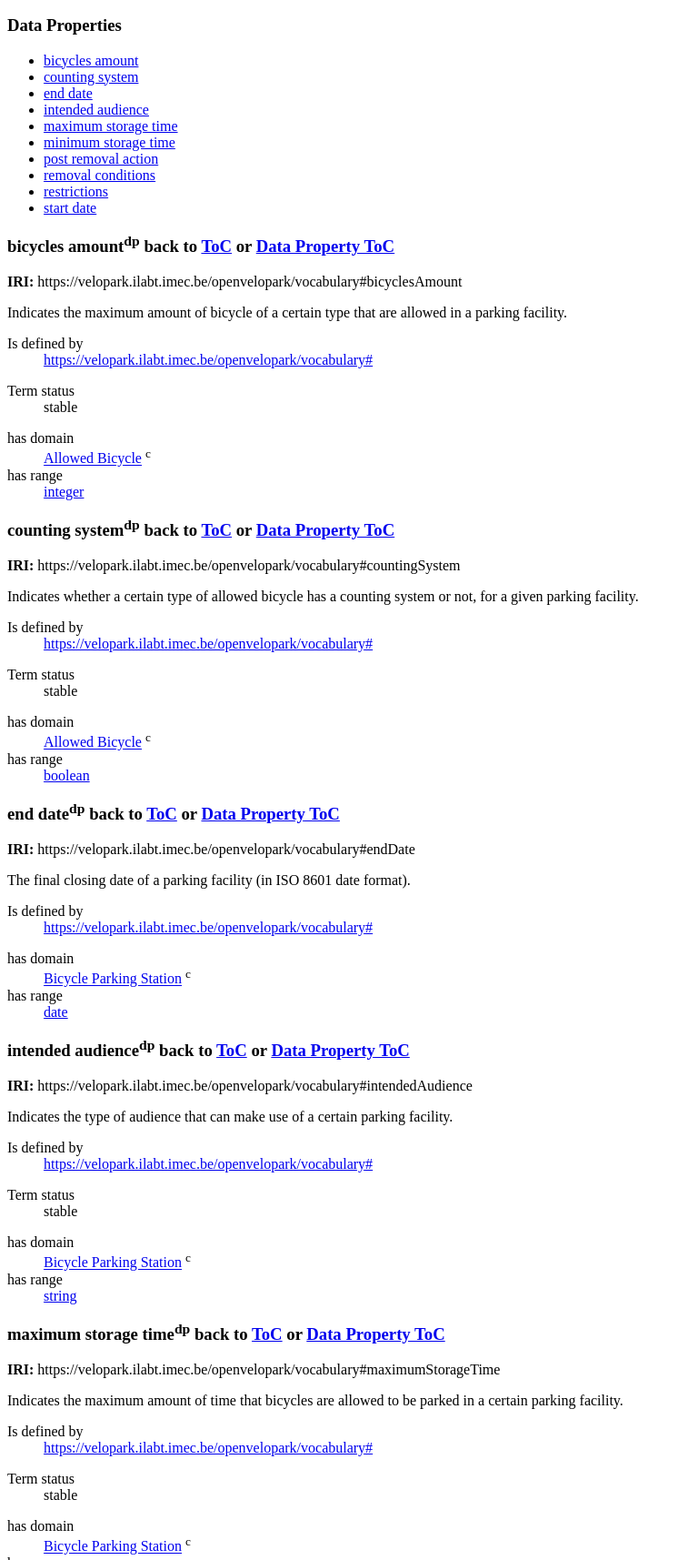
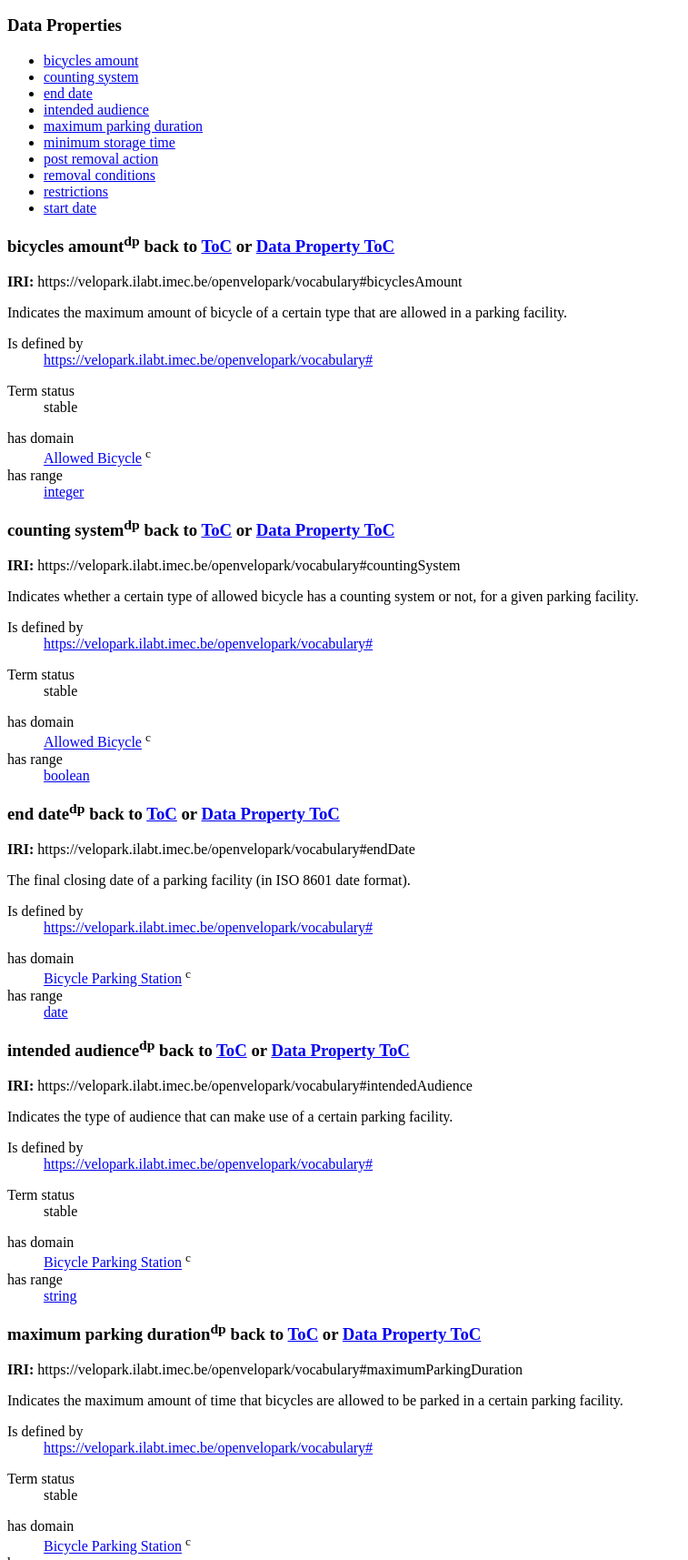
Before and after one commit to julianrojas87/openvelopark-vocabulary, a website: page openvelopark/sections/crossref-en.html in a window 1280 px wide. Shown: the part 2240-3955 px from the top of the page at 91% size, without its empty margins (0-757 px from the left). Drawn offline with Linux system fonts and the light colour scheme.

Commit message:
Change maximumStorageTime for maximumParkingDuration

```diff
--- a/openvelopark/sections/crossref-en.html
+++ b/openvelopark/sections/crossref-en.html
@@ -295,8 +295,8 @@ This section provides details for each class and property defined by Open Velopa
             title="https://velopark.ilabt.imec.be/openvelopark/vocabulary#intendedAudience">intended audience</a>
       </li>
       <li>
-         <a href="#https://velopark.ilabt.imec.be/openvelopark/vocabulary#maximumStorageTime"
-            title="https://velopark.ilabt.imec.be/openvelopark/vocabulary#maximumStorageTime">maximum storage time</a>
+         <a href="#https://velopark.ilabt.imec.be/openvelopark/vocabulary#maximumParkingDuration"
+            title="https://velopark.ilabt.imec.be/openvelopark/vocabulary#maximumParkingDuration">maximum parking duration</a>
       </li>
       <li>
          <a href="#https://velopark.ilabt.imec.be/openvelopark/vocabulary#minimumStorageTime"
@@ -453,13 +453,13 @@ This section provides details for each class and property defined by Open Velopa
          </dl>
       </div>
    </div>
-   <div class="entity" id="https://velopark.ilabt.imec.be/openvelopark/vocabulary#maximumStorageTime">
-      <h3>maximum storage time<sup class="type-dp" title="data property">dp</sup>
+   <div class="entity" id="https://velopark.ilabt.imec.be/openvelopark/vocabulary#maximumParkingDuration">
+      <h3>maximum parking duration<sup class="type-dp" title="data property">dp</sup>
          <span class="backlink"> back to <a href="#toc">ToC</a> or <a href="#dataproperties">Data Property ToC</a>
          </span>
       </h3>
       <p>
-         <strong>IRI:</strong> https://velopark.ilabt.imec.be/openvelopark/vocabulary#maximumStorageTime</p>
+         <strong>IRI:</strong> https://velopark.ilabt.imec.be/openvelopark/vocabulary#maximumParkingDuration</p>
       <div class="comment">
          <span class="markdown">Indicates the maximum amount of time that bicycles are allowed to be parked in a certain parking facility.</span>
       </div>
```
Also changed, not shown: openvelopark/sections/overview-en.html (+2 -2 lines), openvelopark/webvowl/data/ontology.json, 6 other files.
